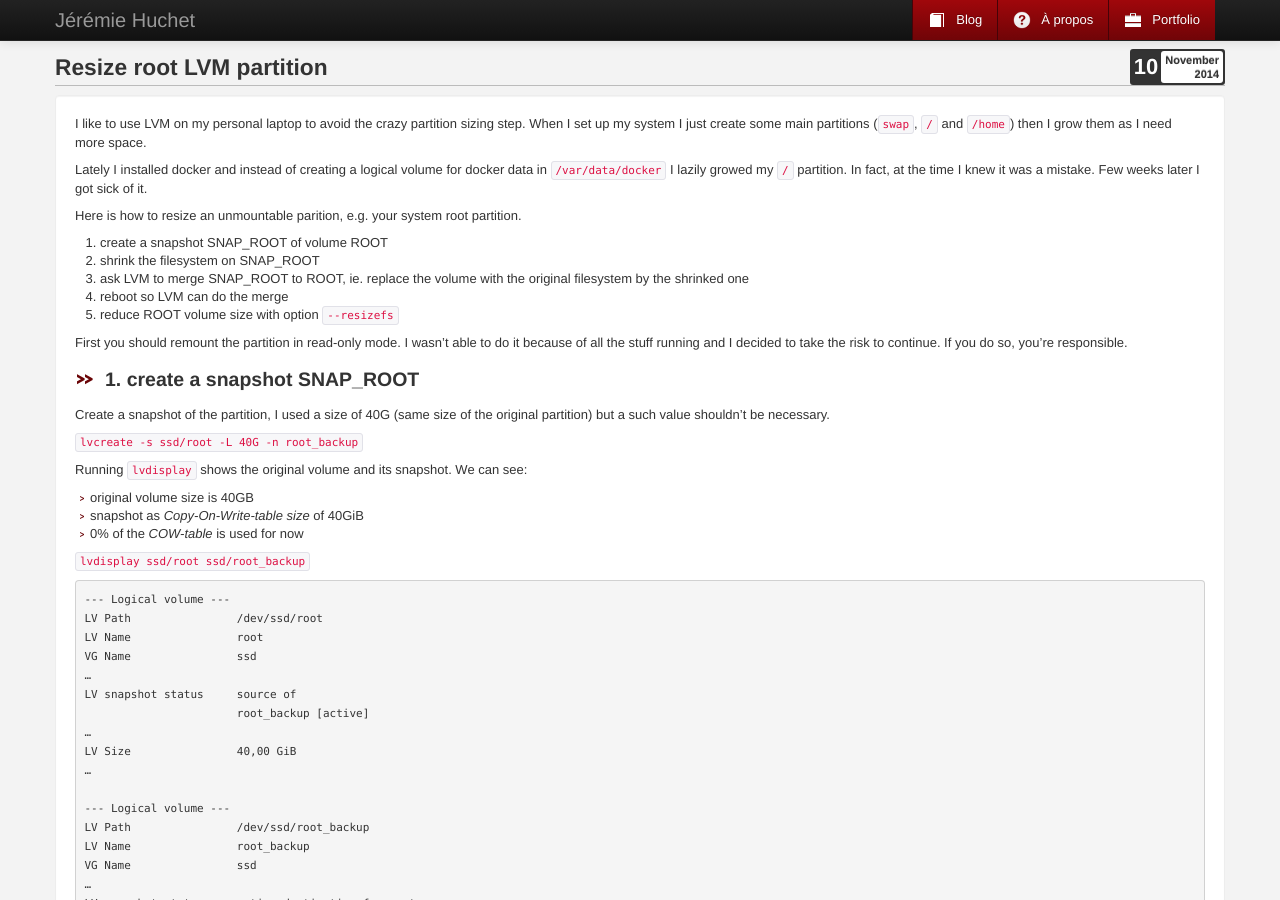
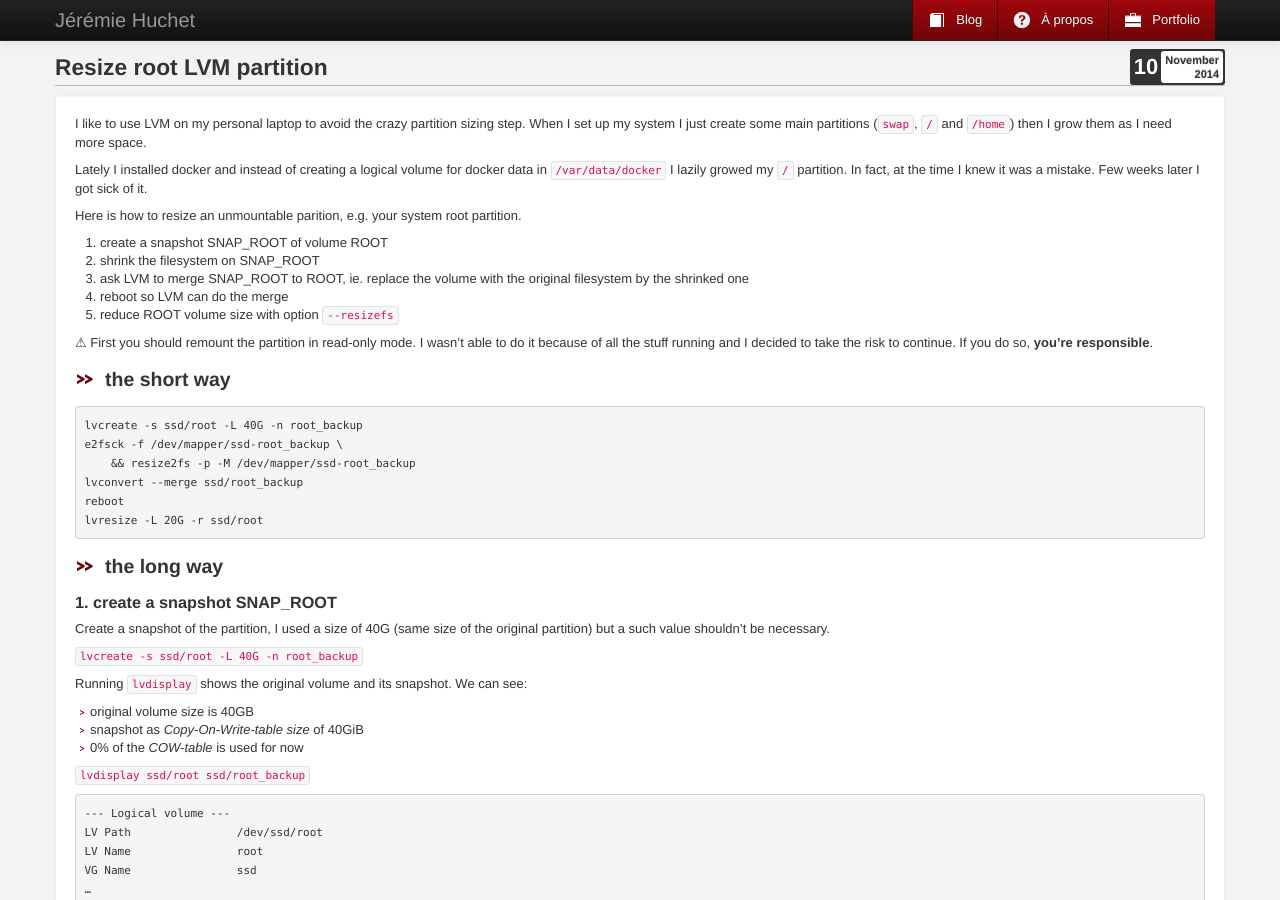
Before and after one commit to jeremiehuchet/jeremiehuchet.github.io, a Jekyll site: the page built from blog/_posts/2014-11-10-shrink-root-lvm-partition-without-rescue-disk.md, in a window 1280 px wide and 900 px high. Built offline with Jekyll 4.4.1, drawn with Linux system fonts in a browser that asks for light colours.

Commit message:
shrink root partition over LVM, short notice

```diff
--- a/blog/_posts/2014-11-10-shrink-root-lvm-partition-without-rescue-disk.md
+++ b/blog/_posts/2014-11-10-shrink-root-lvm-partition-without-rescue-disk.md
@@ -17,10 +17,20 @@ Here is how to resize an unmountable parition, e.g. your system root partition.
 4. reboot so LVM can do the merge
 5. reduce ROOT volume size with option `--resizefs`
 
+⚠ First you should remount the partition in read-only mode. I wasn't able to do it because of all the stuff running and I decided to take the risk to continue. If you do so, **you're responsible**.
 
-First you should remount the partition in read-only mode. I wasn't able to do it because of all the stuff running and I decided to take the risk to continue. If you do so, you're responsible.
+### the short way
 
-### 1. create a snapshot SNAP_ROOT
+    lvcreate -s ssd/root -L 40G -n root_backup
+    e2fsck -f /dev/mapper/ssd-root_backup \
+        && resize2fs -p -M /dev/mapper/ssd-root_backup
+    lvconvert --merge ssd/root_backup
+    reboot
+    lvresize -L 20G -r ssd/root
+
+### the long way
+
+#### 1. create a snapshot SNAP_ROOT
 
 Create a snapshot of the partition, I used a size of 40G (same size of the original partition) but a such value shouldn't be necessary.
 
@@ -58,7 +68,7 @@ Running `lvdisplay` shows the original volume and its snapshot. We can see:
     Allocated to snapshot  0,00%
     …
 
-### 2. shrink the filesystem on SNAP_ROOT
+#### 2. shrink the filesystem on SNAP_ROOT
 
 Firstly, a filesystem check must be forced:
 
@@ -92,7 +102,7 @@ We can run `lvdisplay` to observe how many space the resize operation taken from
     Allocated to snapshot  17,13%
     ...
 
-### 3. merge SNAP_ROOT to ROOT
+#### 3. merge SNAP_ROOT to ROOT
 
 `lvconvert --merge ssd/root_backup`
 
@@ -100,13 +110,13 @@ We can run `lvdisplay` to observe how many space the resize operation taken from
     Can't merge over open origin volume.
     Merging of snapshot ssd/root_backup will occur on next activation of ssd/root.
 
-### 4. reboot
+#### 4. reboot
 
 LVM can't merge a snapshot to an active partition: the partition has te be deactivated. This is done by rebooting the system.
 
 `reboot`
 
-### 5. reduce ROOT volume
+#### 5. reduce ROOT volume
 
 Let's see the new partition size we have:
 
```
